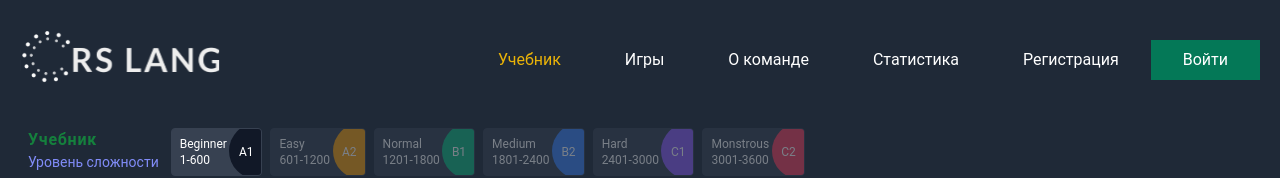
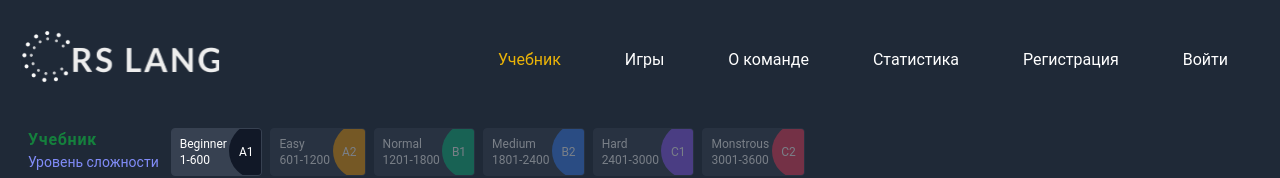
Before and after one commit to Arantiryo/rs-lang, a React (Create React App) app in the folder rs-lang/: page /textbook in a window 1280 px wide. Shown: the top 178 px of the page. Built offline with nearby package versions, Linux system fonts and the light colour scheme; no server answers.

Commit message:
fix: enlarge the areas of clicking on navs

```diff
--- a/rs-lang/src/components/Header/Navbar/Nav.tsx
+++ b/rs-lang/src/components/Header/Navbar/Nav.tsx
@@ -1,6 +1,6 @@
+import { MdExitToApp } from "react-icons/md";
 import { NavLink } from "react-router-dom";
 import { useAppDispatch, useAppSelector } from "../../../app/hooks";
-import { MdExitToApp } from "react-icons/md";
 import LoaderButton from "../../LoaderButton/LoaderButton";
 import { initialState, updateUserInfo } from "../../LoginForm/loginSlice";
 
@@ -18,39 +18,53 @@ const RightNav = ({ open }: NavProps) => {
 
   return (
     <ul
-      className={`list-none flex flex-nowrap z-50 mw:flex-col mw:bg-gray-700
+      className={`list-none flex items-center flex-nowrap z-50 mw:flex-col mw:bg-gray-700
       mw:fixed ${open ? "mw:translate-x-0" : "mw:translate-x-full"}
-      mw:top-0 mw:right-0 mw:h-screen mw:w-[280px] mw:pt-14 mw:transition-transform mw:duration-500`}
+      mw:top-0 mw:right-0 mw:h-screen mw:w-[280px] mw:pt-14 mw:transition-transform mw:duration-500 mw:gap-3
+
+      `}
     >
-      <li className="py-2 px-3 xl:px-8 text-white cursor-pointer text-center hover:text-yellow-500 transition-colors">
-        <NavLink to="/textbook" activeClassName="text-yellow-500">
+      <li>
+        <NavLink
+          className={"py-2 px-3 xl:px-8 text-white cursor-pointer text-center hover:text-yellow-500 transition-colors"}
+          to="/textbook" activeClassName="text-yellow-500">
           Учебник
         </NavLink>
       </li>
-      <li className="py-2 px-3 xl:px-8 text-white cursor-pointer text-center hover:text-yellow-500 transition-colors">
-        <NavLink to="/games" activeClassName="text-yellow-500">
+      <li>
+        <NavLink
+          className="py-2 px-3 xl:px-8 text-white cursor-pointer text-center hover:text-yellow-500 transition-colors"
+          to="/games" activeClassName="text-yellow-500">
           Игры
         </NavLink>
       </li>
-      <li className="py-2 px-3 xl:px-8 text-white cursor-pointer text-center hover:text-yellow-500 transition-colors">
-        <NavLink to="/team" activeClassName="text-yellow-500">
+      <li>
+        <NavLink
+          className="py-2 px-3 xl:px-8 text-white cursor-pointer text-center hover:text-yellow-500 transition-colors"
+          to="/team" activeClassName="text-yellow-500">
           О команде
         </NavLink>
       </li>
-      <li className="py-2 px-3 xl:px-8 text-white cursor-pointer text-center hover:text-yellow-500 transition-colors">
-        <NavLink to="/statistics" activeClassName="text-yellow-500">
+      <li>
+        <NavLink
+          className="py-2 px-3 xl:px-8 text-white cursor-pointer text-center hover:text-yellow-500 transition-colors"
+          to="/statistics" activeClassName="text-yellow-500">
           Статистика
         </NavLink>
       </li>
       {userInfo.userId === "" ? (
         <>
-          <li className="py-2 px-3 xl:px-8 text-white cursor-pointer text-center hover:text-yellow-500 transition-colors">
-            <NavLink to="/signup" activeClassName="text-yellow-500">
+          <li>
+            <NavLink
+              className="py-2 px-3 xl:px-8 text-white cursor-pointer text-center hover:text-yellow-500 transition-colors"
+              to="/signup" activeClassName="text-yellow-500">
               Регистрация
             </NavLink>
           </li>
-          <li className="text-white cursor-pointer text-center transition-colors bg-emerald-700 hover:bg-emerald-600">
-            <NavLink to="/login" activeClassName="text-yellow-500">
+          <li>
+            <NavLink
+              className="text-white cursor-pointer text-center transition-colors bg-emerald-700 hover:bg-emerald-600"
+              to="/login" activeClassName="text-yellow-500">
               <div className="py-2 px-6 xl:px-8 w-full mx-auto h-full ">
                 Войти
               </div>
```
